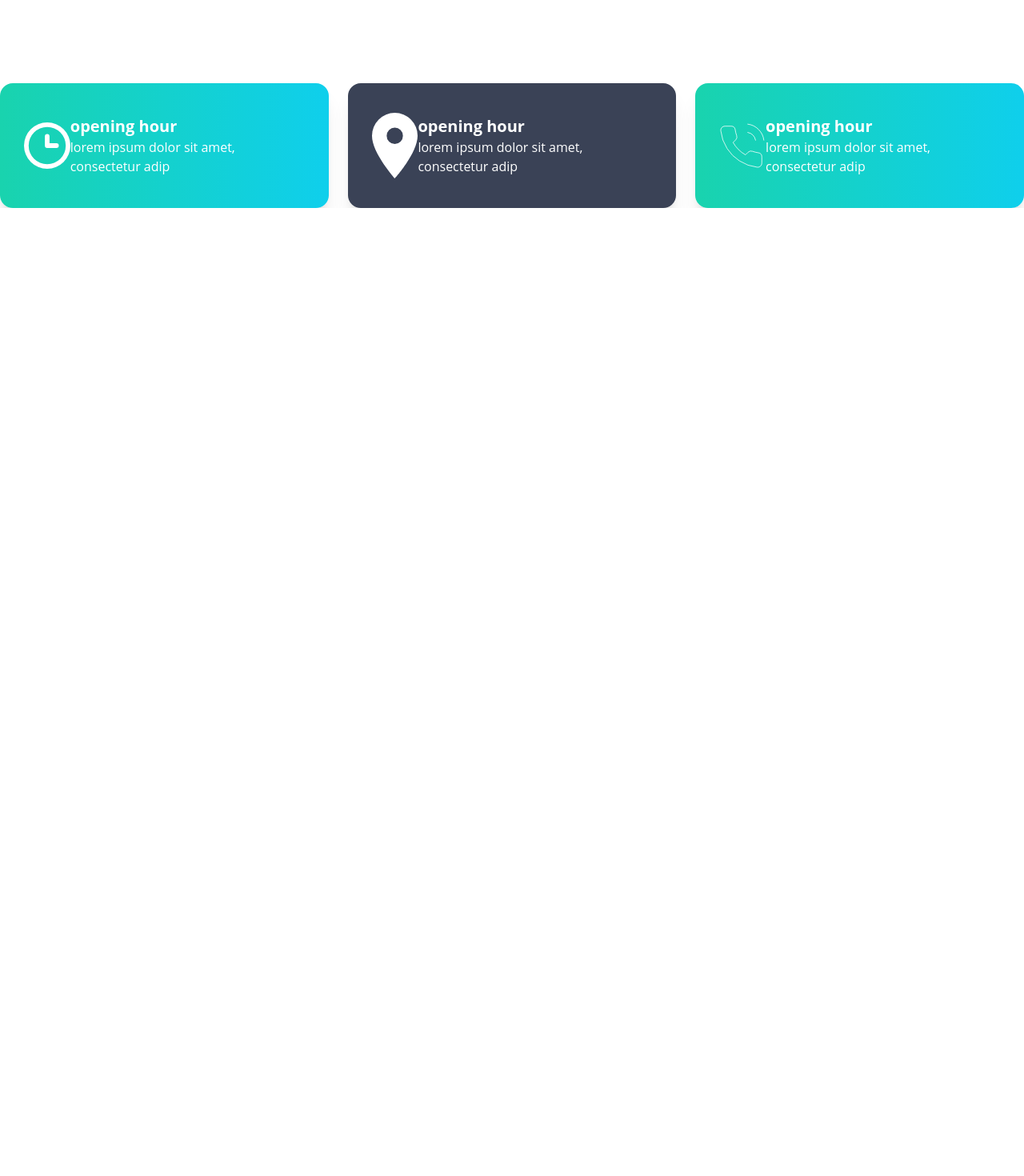
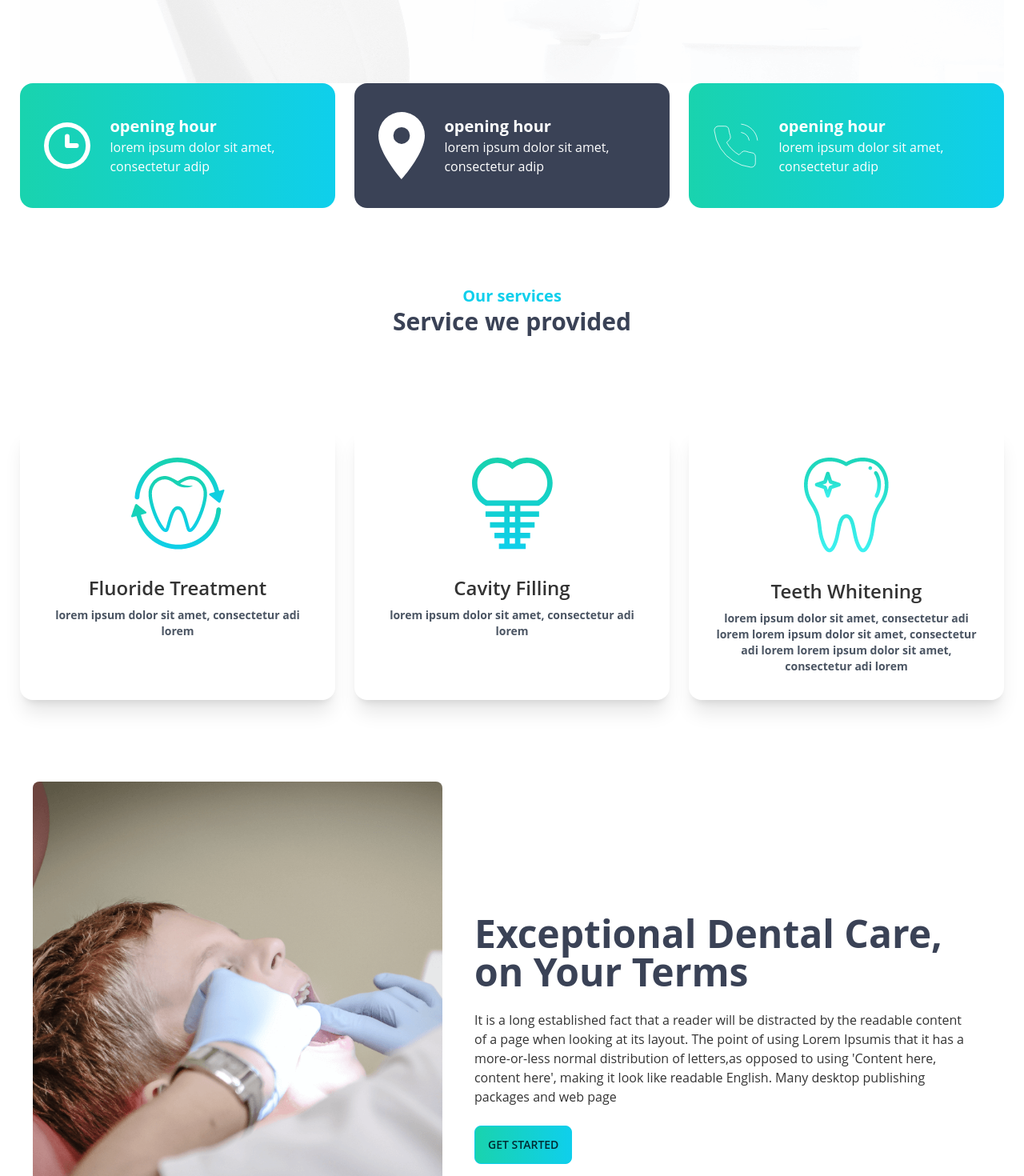
Before and after one commit to samiulbasirfahim/Doctros-portal-client, a React (Create React App) app: page / in a window 1280 px wide. Shown: the part 760-2230 px from the top of the page at 80% size. Before the commit the page ends 1020 px from the top, so only its background shows below. Built offline with nearby package versions, Linux system fonts and the light colour scheme.

Commit message:
service section done with service card and service banner

```diff
--- a/src/Pages/Home/Banner.js
+++ b/src/Pages/Home/Banner.js
@@ -1,15 +1,21 @@
 import React from "react"
 import chair from "../../assets/images/chair.png"
 import ButtonPrimary from "../../Components/ButtonPrimary"
+// import bannerBg from "../../assets/images/bg.png"
+import bannerBg from "../../assets/images/bg.png"
 
 const Banner = () => {
 	return (
 		<section>
-			<div class="hero min-h-screen">
+			<div
+				className="hero min-h-screen bg-cover bg-center bg-blend-overlay"
+				style={{
+					background: `url(${bannerBg})`,
+				}}
+			>
 				<div class="hero-content flex-col lg:flex-row-reverse">
 					<img
 						src={chair}
-
 						class={`lg:max-w-lg rounded-lg shadow-2xl`}
 						alt=""
 					/>
--- a/src/Pages/Home/BannerCard.js
+++ b/src/Pages/Home/BannerCard.js
@@ -5,14 +5,14 @@ const BannerCard = ({ img, title, description, bg }) => {
 	return (
 		<div
 			class={
-				"flex flex-col lg:flex-row justify-center py-4 lg:justify-between items-center rounded-2xl lg:px-[30px] text-white shadow-xl  " +
+				"flex flex-col lg:flex-row justify-center py-4 lg:justify-between items-center rounded-2xl lg:px-[30px] text-white " +
 				bg
 			}
 		>
 			<figure>
-				<img className="lg:w-[66px] w-[30px]" src={img} alt="Movie" />
+				<img className="w-[86px]" src={img} alt="Movie" />
 			</figure>
-			<div class="py-2 lg:py-6">
+			<div class="py-2 lg:py-6 px-6">
 				<h2 class="font-bold text-xl">{title}</h2>
 				<p>{description}</p>
 			</div>
--- a/src/Pages/Home/Home.js
+++ b/src/Pages/Home/Home.js
@@ -4,10 +4,11 @@ import BannerCard from "./BannerCard"
 import clock from "../../assets/icons/clock.svg"
 import marker from "../../assets/icons/marker.svg"
 import phone from "../../assets/icons/phone.svg"
+import Services from "./Services"
 
 const Home = () => {
 	return (
-		<section className="container mx-auto">
+		<section className="container px-[25px] mx-auto">
 			<Banner />
 			<div className="grid grid-cols-1 lg:grid-cols-3 gap-6">
 				<BannerCard
@@ -29,6 +30,7 @@ const Home = () => {
 					bg="bg-gradient-to-l from-primary to-secondary"
 				></BannerCard>
 			</div>
+			<Services />
 		</section>
 	)
 }
--- /dev/null
+++ b/src/Pages/Home/Service.js
@@ -0,0 +1,17 @@
+import React from "react"
+
+const Service = ({ img, title, description }) => {
+	return (
+		<div class="card shadow-xl">
+			<figure class="px-10 pt-10">
+				<img src={img} alt="Shoes" class="rounded-xl" />
+			</figure>
+			<div class="card-body items-center text-center font-bold">
+				<h2 class="card-title text-2xl">{title}</h2>
+				<p className="text-gray-600 text-sm">{description}</p>
+			</div>
+		</div>
+	)
+}
+
+export default Service
--- /dev/null
+++ b/src/Pages/Home/ServiceBanner.js
@@ -0,0 +1,26 @@
+import React from "react"
+import treatment from "../../assets/images/treatment.png"
+import ButtonPrimary from "../../Components/ButtonPrimary"
+
+const ServiceBanner = () => {
+	return (
+		<div class="hero min-h-screen">
+			<div class="hero-content flex-col lg:flex-row mt-12">
+				<img
+					src={treatment}
+					alt="treatment"
+					class="rounded-lg lg:max-w-lg"
+				/>
+				<div className=" px-0 lg:px-6">
+					<h1 class="lg:text-5xl text-4xl  font-bold text-accent">Exceptional Dental Care, on Your Terms</h1>
+					<p class="py-6">
+					It is a long established fact that a reader will be distracted by the readable content of a page when looking at its layout. The point of using Lorem Ipsumis that it has a more-or-less normal distribution of letters,as opposed to using 'Content here, content here', making it look like readable English. Many desktop publishing packages and web page
+					</p>
+					<ButtonPrimary>Get started</ButtonPrimary>
+				</div>
+			</div>
+		</div>
+	)
+}
+
+export default ServiceBanner
--- /dev/null
+++ b/src/Pages/Home/Services.js
@@ -0,0 +1,39 @@
+import React from "react"
+import Service from "./Service"
+import fluoride from "../../assets/images/fluoride.png"
+import cavity from "../../assets/images/cavity.png"
+import whitening from "../../assets/images/whitening.png"
+import ServiceBanner from "./ServiceBanner"
+
+const Services = () => {
+	return (
+		<section className="mt-24">
+			<div className="mx-auto text-center font-bold">
+				<p className="text-primary text-xl">Our services</p>
+				<p className="text-3xl text-accent">Service we provided</p>
+			</div>
+			<div className="grid grid-cols-1 lg:grid-cols-3 gap-6 justify-items-center mt-28">
+				<Service
+					img={fluoride}
+					title="Fluoride Treatment"
+					description="lorem ipsum dolor sit amet, consectetur adi lorem "
+				/>
+
+				<Service
+					img={cavity}
+					title="Cavity Filling"
+					description="lorem ipsum dolor sit amet, consectetur adi lorem "
+				/>
+
+				<Service
+					img={whitening}
+					title="Teeth Whitening"
+					description="lorem ipsum dolor sit amet, consectetur adi lorem lorem ipsum dolor sit amet, consectetur adi lorem lorem ipsum dolor sit amet, consectetur adi lorem "
+				/>
+			</div>
+            <ServiceBanner></ServiceBanner>
+		</section>
+	)
+}
+
+export default Services
```
